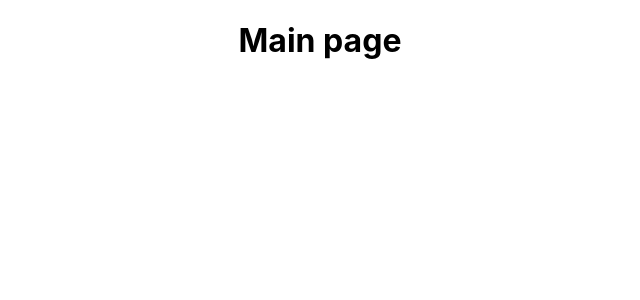
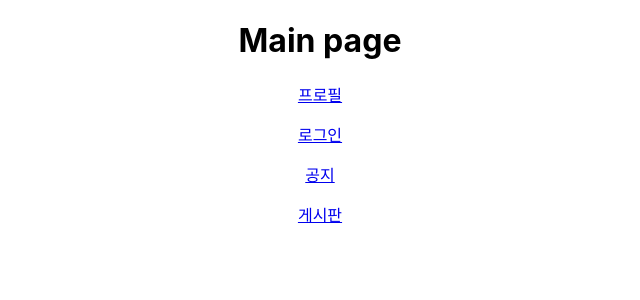
Before and after one commit to rdg1029/ECOmunity-FE, a React (Create React App) app: page / in a window 1280 px wide. Shown: the top 300 px of the page, without its empty margins (320-960 px from the left). Built offline with nearby package versions, Linux system fonts and the light colour scheme.

Commit message:
Update Main : Apply test links

```diff
--- a/src/pages/Main.tsx
+++ b/src/pages/Main.tsx
@@ -1,9 +1,14 @@
 import React from "react";
+import { Link } from "react-router-dom";
 
 const Main: React.FC = () => {
     return (
         <div>
             <h1>Main page</h1>
+            <p><Link to='/profile'>프로필</Link></p>
+            <p><Link to='/login'>로그인</Link></p>
+            <p><Link to='/notice'>공지</Link></p>
+            <p><Link to='/post'>게시판</Link></p>
         </div>
     );
 }
```
